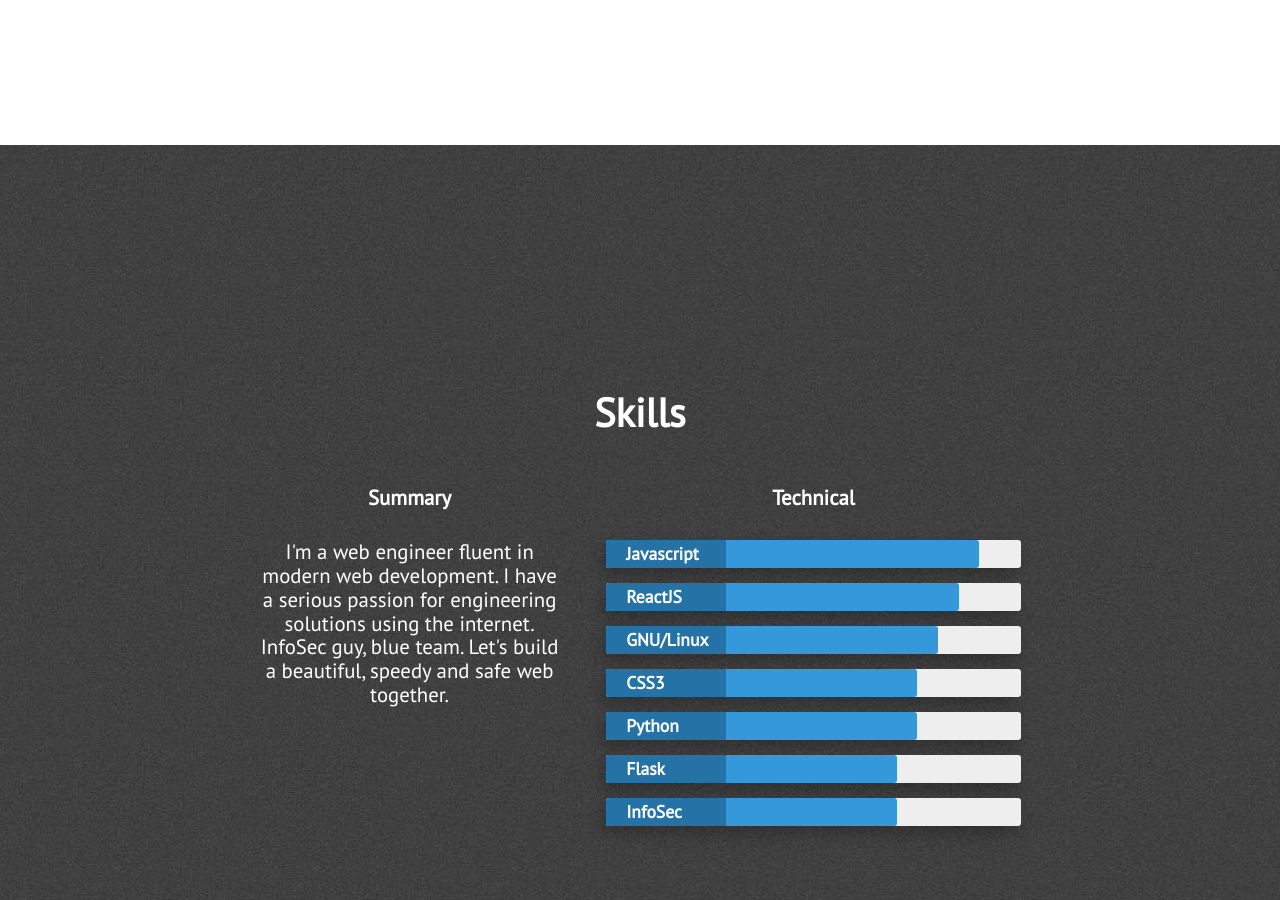
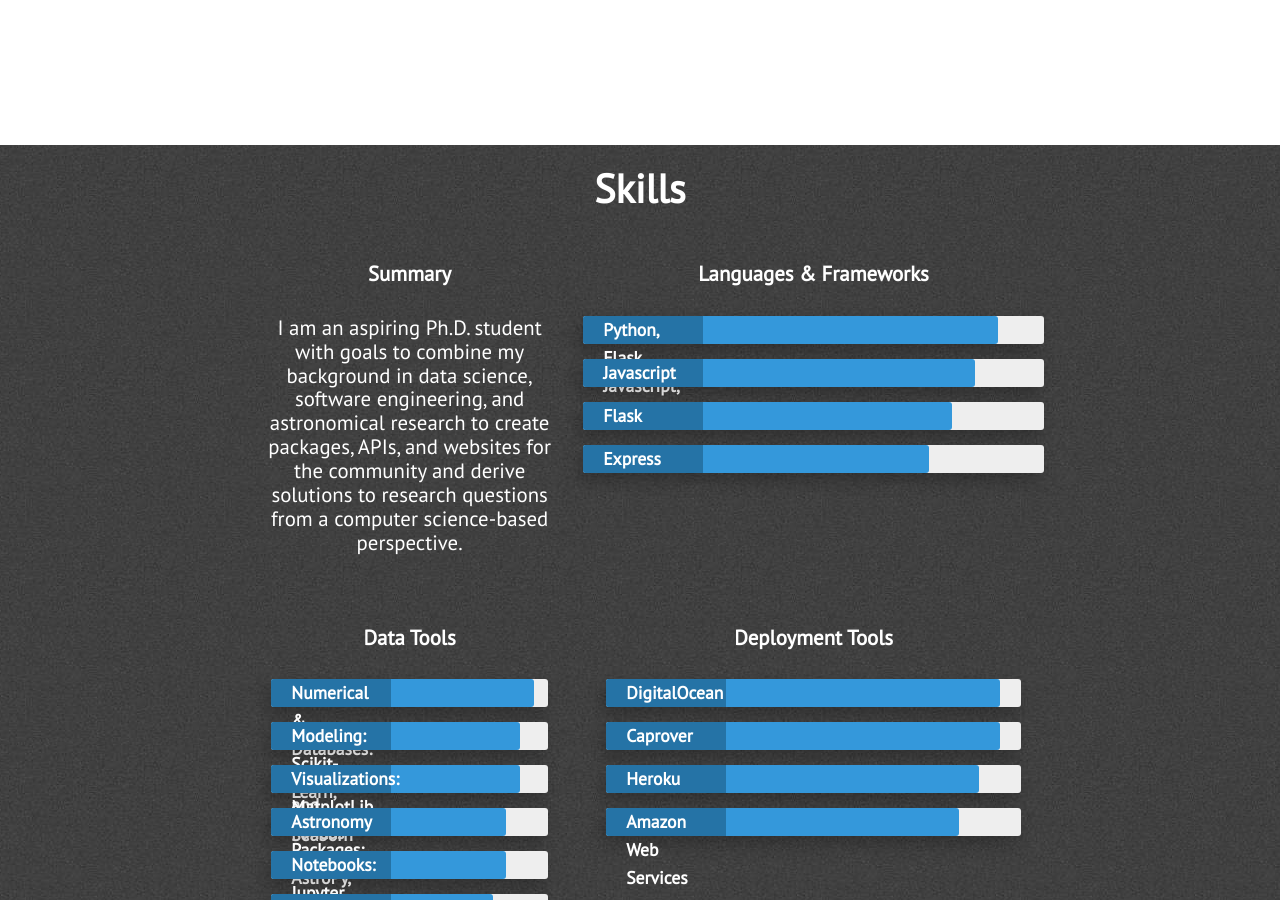
Before and after one commit to maliabarker/maliabarker.github.io, a Jekyll site: the page built from index.html, in a window 1280 px wide and 900 px high, scrolled down 1815 px. Built offline with Jekyll 4.4.1, drawn with Linux system fonts in a browser that asks for light colours; nearby versions of some CDN libraries; some of the changed text lies outside the part shown.

Commit message:
Update skills.html

```diff
--- a/_includes/skills.html
+++ b/_includes/skills.html
@@ -8,45 +8,102 @@
                 <div class="what-i-do">
                     <h3 class="center-align skills-subsection">Summary</h3>
                     <p class="paragraph-text center-align">
-                        I'm a web engineer fluent in modern web development. I have a serious passion for engineering solutions using the internet. InfoSec guy, blue team. Let's build a beautiful, speedy and safe web together.
+                        I am an aspiring Ph.D. student with goals to combine my background in data science, software engineering, and astronomical research to create packages, APIs, and websites for the community and derive solutions to research questions from a computer science-based perspective.
                     </p>
                 </div>
-                <div class="technical-skills">
-                    <h3 class="center-align skills-subsection">Technical</h3>
+                <div class="technical-skills-lanugages">
+                    <h3 class="center-align skills-subsection">Languages & Frameworks</h3>
                     <div class="progress-bars">
                         <div class="skillbar clearfix " data-percent="90%">
+                            <div class="skillbar-title" style="background: #2980b9;"><span>Python, Flask, Javascript, Express</span></div>
+                            <div class="skillbar-bar" style="background: #3498db;"></div>
+                        </div> <!-- End Skill Bar -->
+                        <div class="skillbar clearfix " data-percent="85%">
                             <div class="skillbar-title" style="background: #2980b9;"><span>Javascript</span></div>
                             <div class="skillbar-bar" style="background: #3498db;"></div>
                         </div> <!-- End Skill Bar -->
-
-                        <div class="skillbar clearfix " data-percent="85%">
-                            <div class="skillbar-title" style="background: #2980b9;"><span>ReactJS</span></div>
+                        <div class="skillbar clearfix " data-percent="80%">
+                            <div class="skillbar-title" style="background: #2980b9;"><span>Flask</span></div>
+                            <div class="skillbar-bar" style="background: #3498db"></div>
+                        </div> <!-- End Skill Bar -->
+                        <div class="skillbar clearfix " data-percent="75%">
+                            <div class="skillbar-title" style="background: #2980b9;"><span>Express</span></div>
                             <div class="skillbar-bar" style="background: #3498db;"></div>
                         </div> <!-- End Skill Bar -->
-
-                        <div class="skillbar clearfix " data-percent="80%">
-                            <div class="skillbar-title" style="background: #2980b9;"><span>GNU/Linux</span></div>
+                    </div>
+                </div>
+                <div class="technical-skills">
+                    <h3 class="center-align skills-subsection">Data Tools</h3>
+                    <div class="progress-bars">
+                        <div class="skillbar clearfix " data-percent="95%">
+                            <div class="skillbar-title" style="background: #2980b9;"><span>Numerical & Databases: Numpy and Pandas</span></div>
+                            <div class="skillbar-bar" style="background: #3498db;"></div>
+                        </div> <!-- End Skill Bar -->
+                        <div class="skillbar clearfix " data-percent="90%">
+                            <div class="skillbar-title" style="background: #2980b9;"><span>Modeling: Scikit-Learn, Tensorflow</span></div>
                             <div class="skillbar-bar" style="background: #3498db"></div>
                         </div> <!-- End Skill Bar -->
-
-
-                        <div class="skillbar clearfix " data-percent="75%">
-                            <div class="skillbar-title" style="background: #2980b9;"><span>CSS3</span></div>
+                        <div class="skillbar clearfix " data-percent="90%">
+                            <div class="skillbar-title" style="background: #2980b9;"><span>Visualizations: MatplotLib, Seaborn</span></div>
                             <div class="skillbar-bar" style="background: #3498db;"></div>
                         </div> <!-- End Skill Bar -->
-
-                        <div class="skillbar clearfix " data-percent="75%">
-                            <div class="skillbar-title" style="background: #2980b9;"><span>Python</span></div>
+                        <div class="skillbar clearfix " data-percent="85%">
+                            <div class="skillbar-title" style="background: #2980b9;"><span>Astronomy Packages: AstroPy, AstroQuery</span></div>
                             <div class="skillbar-bar" style="background: #3498db;"></div>
                         </div> <!-- End Skill Bar -->
-
-                        <div class="skillbar clearfix " data-percent="70%">
-                            <div class="skillbar-title" style="background: #2980b9"><span>Flask</span></div>
+                        <div class="skillbar clearfix " data-percent="85%">
+                            <div class="skillbar-title" style="background: #2980b9"><span>Notebooks: Jupyter Lab, Google CoLab Notebooks</span></div>
                             <div class="skillbar-bar" style="background: #3498db;"></div>
                         </div> <!-- End Skill Bar -->
-
-                        <div class="skillbar clearfix " data-percent="70%">
-                            <div class="skillbar-title" style="background: #2980b9"><span>InfoSec</span></div>
+                        <div class="skillbar clearfix " data-percent="80%">
+                            <div class="skillbar-title" style="background: #2980b9"><span>Large-Scale Data Analysis: MapReduce, Hadoop, Spark</span></div>
+                            <div class="skillbar-bar" style="background: #3498db;"></div>
+                        </div> <!-- End Skill Bar -->
+                    </div>
+                </div>
+                <div class="technical-skills">
+                    <h3 class="center-align skills-subsection">Deployment Tools</h3>
+                    <div class="progress-bars">
+                        <div class="skillbar clearfix " data-percent="95%">
+                            <div class="skillbar-title" style="background: #2980b9;"><span>DigitalOcean</span></div>
+                            <div class="skillbar-bar" style="background: #3498db;"></div>
+                        </div> <!-- End Skill Bar -->
+                        <div class="skillbar clearfix " data-percent="95%">
+                            <div class="skillbar-title" style="background: #2980b9;"><span>Caprover</span></div>
+                            <div class="skillbar-bar" style="background: #3498db"></div>
+                        </div> <!-- End Skill Bar -->
+                        <div class="skillbar clearfix " data-percent="90%">
+                            <div class="skillbar-title" style="background: #2980b9;"><span>Heroku</span></div>
+                            <div class="skillbar-bar" style="background: #3498db;"></div>
+                        </div> <!-- End Skill Bar -->
+                        <div class="skillbar clearfix " data-percent="85%">
+                            <div class="skillbar-title" style="background: #2980b9;"><span>Amazon Web Services</span></div>
+                            <div class="skillbar-bar" style="background: #3498db;"></div>
+                        </div> <!-- End Skill Bar -->
+                    </div>
+                </div>
+                <div class="technical-skills">
+                    <h3 class="center-align skills-subsection">Database Tools</h3>
+                    <div class="progress-bars">
+                        <div class="skillbar clearfix " data-percent="95%">
+                            <div class="skillbar-title" style="background: #2980b9;"><span>MongoDB</span></div>
+                            <div class="skillbar-bar" style="background: #3498db;"></div>
+                        </div> <!-- End Skill Bar -->
+                        <div class="skillbar clearfix " data-percent="90%">
+                            <div class="skillbar-title" style="background: #2980b9;"><span>SQL and SQLite</span></div>
+                            <div class="skillbar-bar" style="background: #3498db"></div>
+                        </div> <!-- End Skill Bar -->
+                    </div>
+                </div>
+                <div class="technical-skills">
+                    <h3 class="center-align skills-subsection">Command Line Interfaces</h3>
+                    <div class="progress-bars">
+                        <div class="skillbar clearfix " data-percent="95%">
+                            <div class="skillbar-title" style="background: #2980b9;"><span>Linux</span></div>
+                            <div class="skillbar-bar" style="background: #3498db;"></div>
+                        </div> <!-- End Skill Bar -->
+                        <div class="skillbar clearfix " data-percent="90%">
+                            <div class="skillbar-title" style="background: #2980b9;"><span>Git</span></div>
                             <div class="skillbar-bar" style="background: #3498db"></div>
                         </div> <!-- End Skill Bar -->
                     </div>
```
